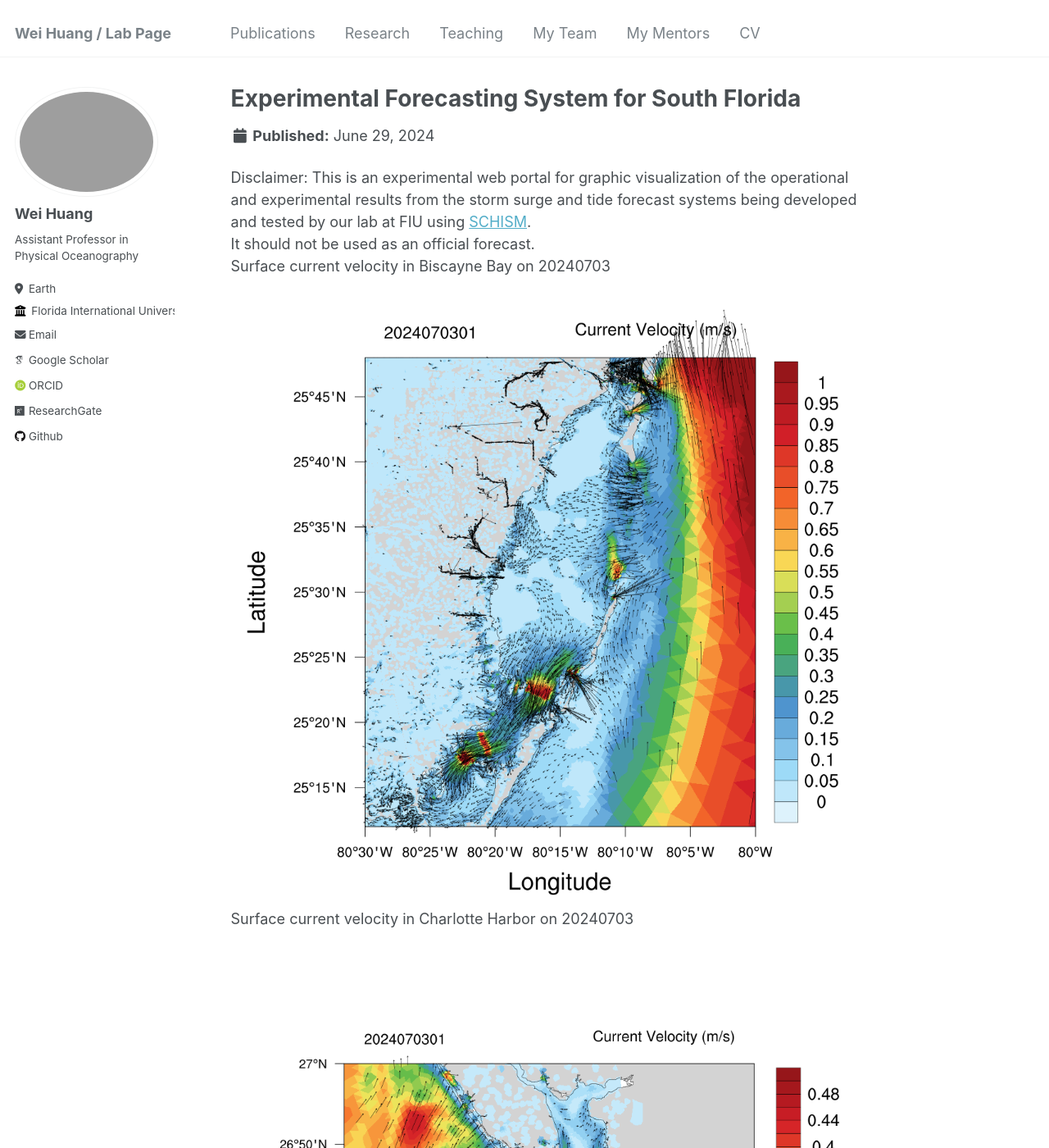
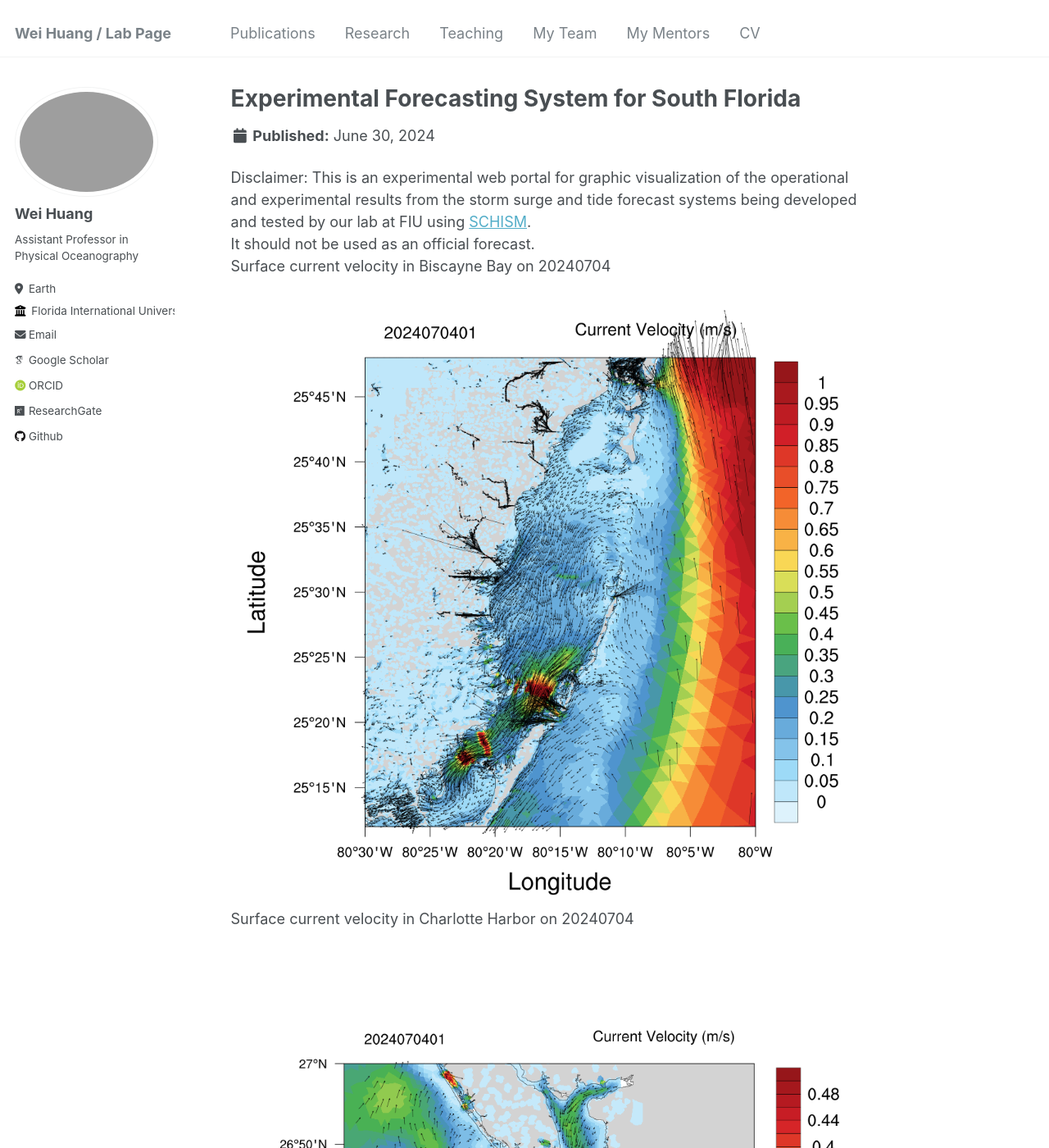
Before and after one commit to huang96169/huang96169.github.io, a Jekyll site: the page built from _research/research-1.md, in a window 1280 px wide and 1400 px high. Shown: the whole window at 82% size. Built offline with Jekyll 4.4.1, drawn with Linux system fonts in a browser that asks for light colours; some web fonts are replaced; some of the changed text lies outside the part shown.

Commit message:
replaced research_uv1.gif research_salt1.gif research_temp1.gif and replaced research_elev2.gif research_uv2.gif research_salt2.gif research_temp2.gif

```diff
--- a/_research/research-1.md
+++ b/_research/research-1.md
@@ -1,7 +1,7 @@
 ---
 title: "Experimental Forecasting System for South Florida"
-short: Surface current velocity of South Florida from 20240629 to 20240703
-date: 2024-06-29
+short: Surface current velocity of South Florida from 20240630 to 20240704
+date: 2024-06-30
 short1: "Disclaimer: This is an experimental web portal for graphic visualization of the operational and experimental results from the storm surge and tide forecast systems being developed and tested by our lab at FIU using [SCHISM](https://ccrm.vims.edu/schismweb/). It should not be used as an official forecast."
 excerpt: "<img src='/images/research_uv1.gif'>"
 collection: research
@@ -10,11 +10,11 @@ collection: research
 Disclaimer:
 This is an experimental web portal for graphic visualization of the operational and experimental results from the storm surge and tide forecast systems being developed and tested by our lab at FIU using [SCHISM](https://ccrm.vims.edu/schismweb/).<br/>
 It should not be used as an official forecast.<br/>
-Surface current velocity in Biscayne Bay on 20240703<br/>
+Surface current velocity in Biscayne Bay on 20240704<br/>
 <img src='/images/research_Bbay.png'>
-Surface current velocity in Charlotte Harbor on 20240703<br/>
+Surface current velocity in Charlotte Harbor on 20240704<br/>
 <img src='/images/research_Cbay.png'>
-Surface current velocity in Tampa Bay on 20240703<br/>
+Surface current velocity in Tampa Bay on 20240704<br/>
 <img src='/images/research_Tbay.png'>
 The map below showns observational stations used for validating the model's results, as well as the horizontal grid. <br/>
 The horizontal grid for SCHISM in simulating Biscayne Bay in South Florida, using flexible resolution resolving levees and canals (1-2 m), watershed rural and urban areas (30m-50m) and coastal ocean (500m-5km).<br/>
```
Also changed, not shown: _research/research-2.md (+6 -6 lines), images/research_Bbay.png, images/research_Cbay.png, images/research_Tbay.png, images/research_maxelev2.gif.
